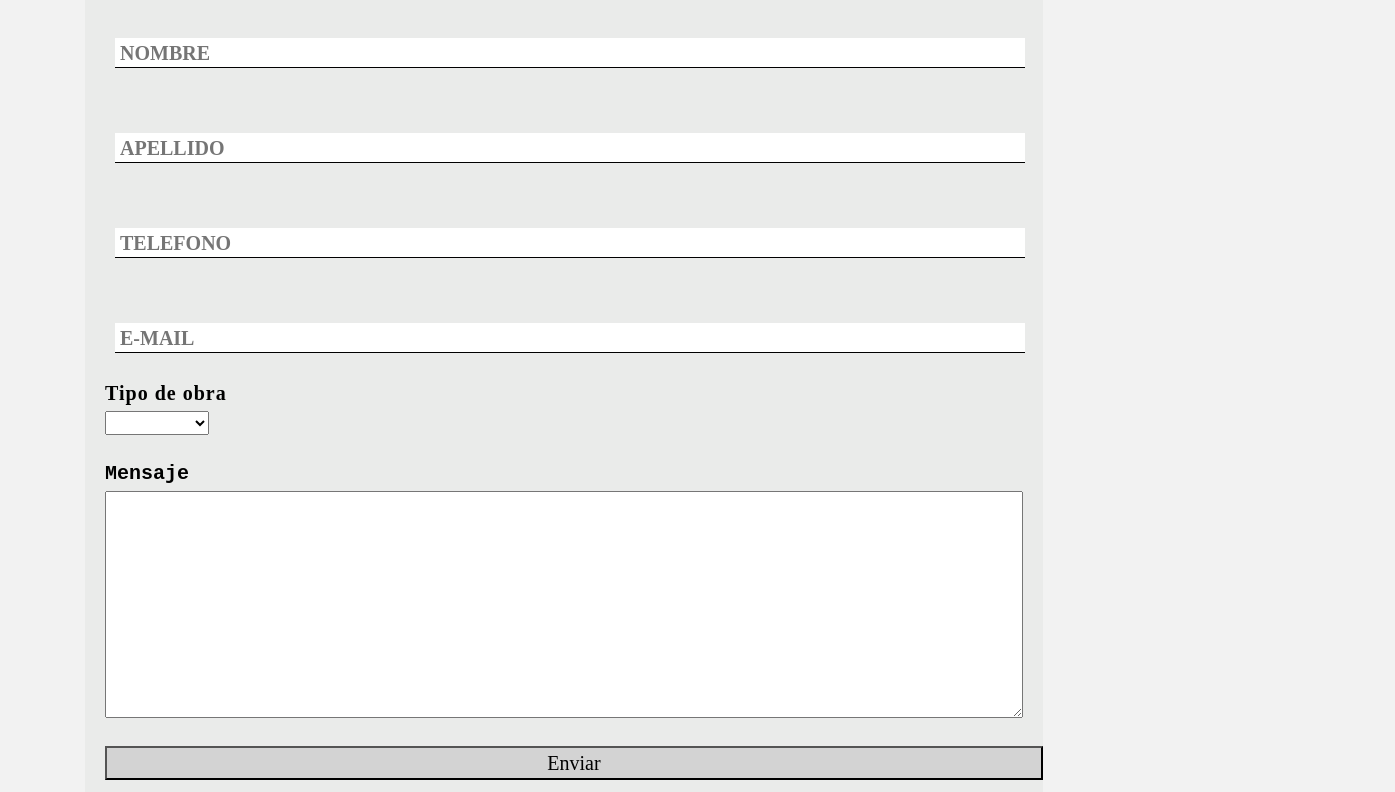
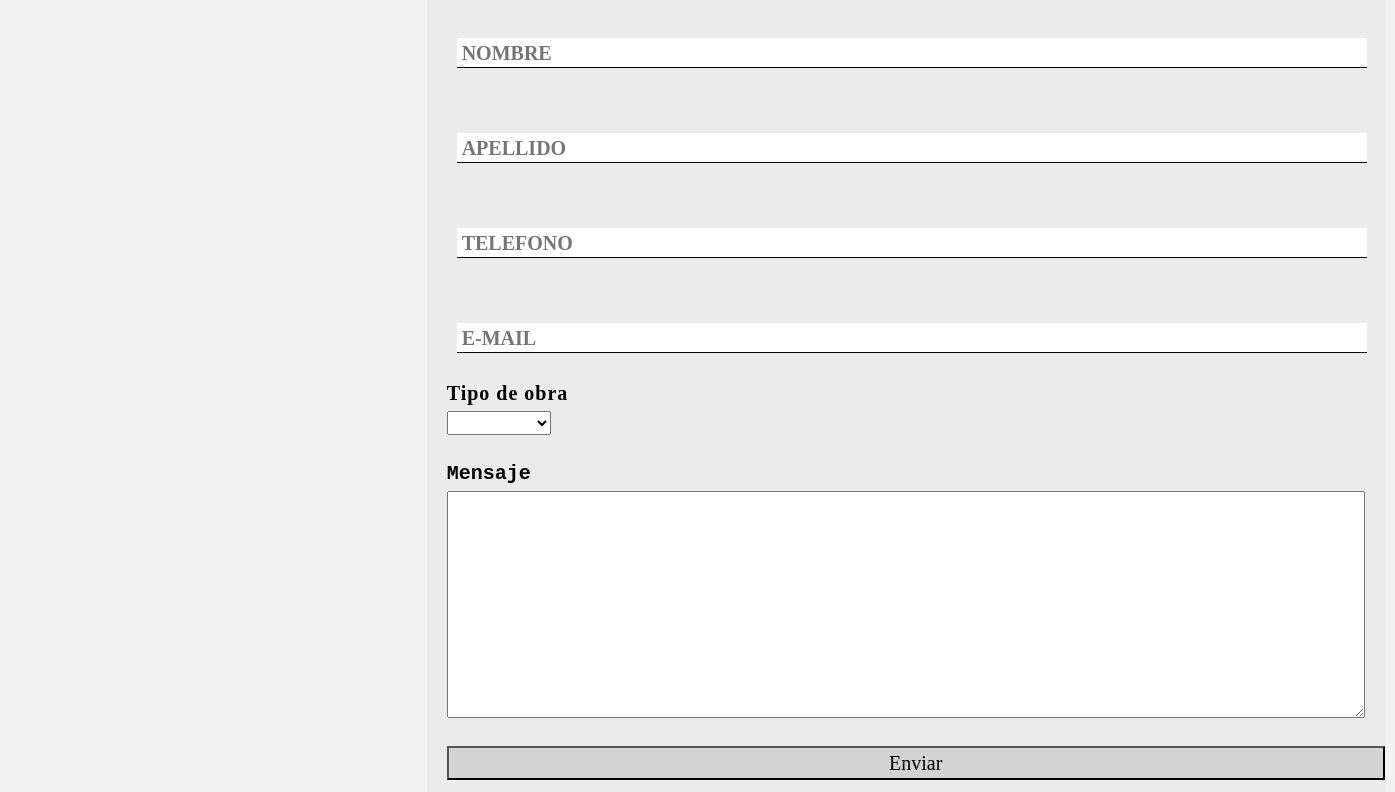
Before and after one commit to cesar-carisimo/kutz-repository, a website: page contacto.html in a window 1280 px wide. Shown: the part 317-1109 px from the top of the page, 1395 px wide, since content can reach past the window. Drawn offline with nearby package versions, Linux system fonts and the light colour scheme.

Commit message:
contacto 07

```diff
--- a/contacto.html
+++ b/contacto.html
@@ -18,7 +18,7 @@
 
 	<div class="">
         <div class="row">
-            <div class="contenedor col-lg-12 col-md-12 col-sm-12">
+            <div class="contenedor col-lg-12 col-md-8 col-sm-4">
                   <h1 class="TituloHome">KUTZ CONSTRUCCIONES</h1>
           </div>
         </div>
@@ -37,10 +37,10 @@
     </header>
 
 
-	<div class="container">
+	<div class="container col-lg-4 col-md-8 col-sm-12">
         <div class="row">
 
-    <section class="grid col-lg-4 col-md-8 col-sm-12">
+    <section class="grid">
 
         <div class="tituloForm">
              <h2 class="tituloFormulario animate__fadeIn">COMPLETA EL FORMULARIO DE CONTACTO</h2>
```
